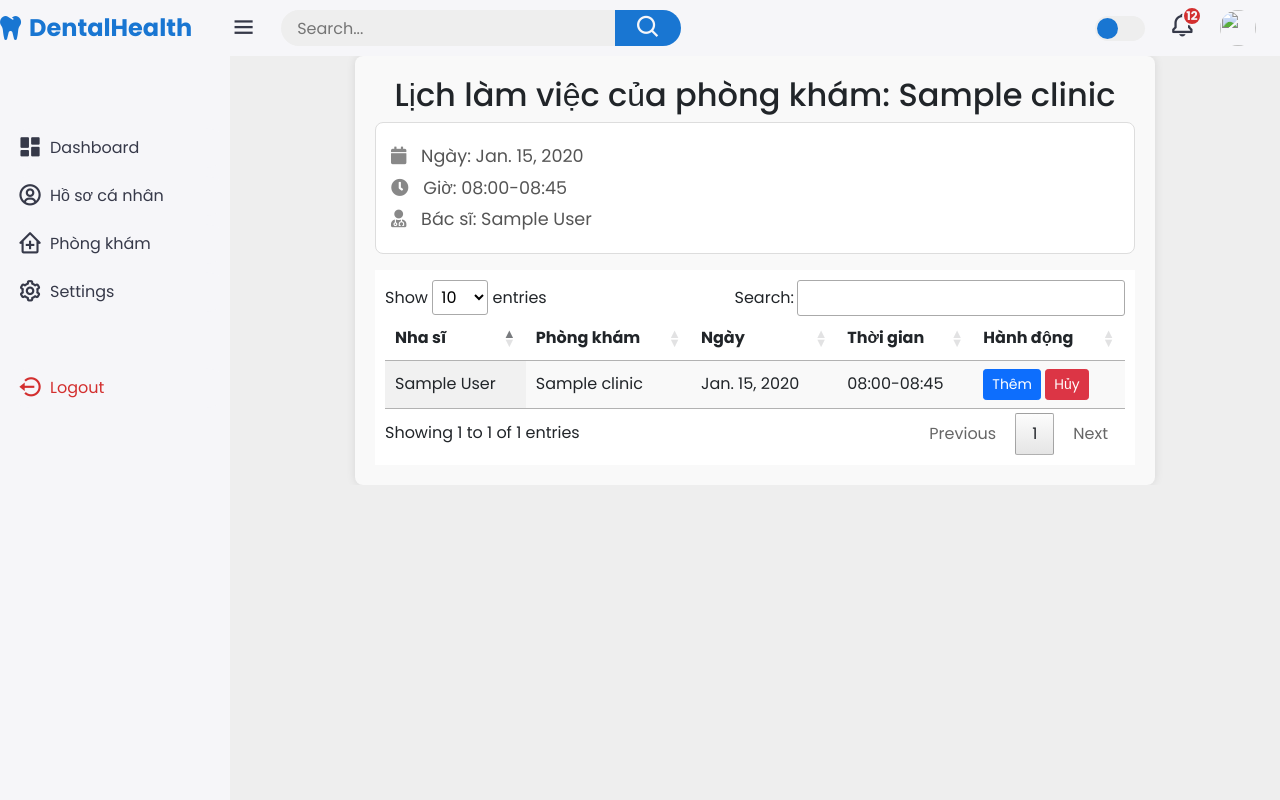
After one commit to phatdat20905/dental_clinic, a Django app: a page that uses app_manage/templates/app_manage/index.html in a window 1280 px wide. The commit adds this page. Run offline with Django 5.2, Linux system fonts and the light colour scheme; tables that the repository leaves empty hold one stand-in row (values such as "Sample post"); some libraries are stand-ins or nearby versions.

Commit message:
Hoàn thành chức năng xem, thêm, xóa, lịch làm việc cho chủ phòng khám

```diff
--- /dev/null
+++ b/app_manage/templates/app_manage/clinic_schedule.html
@@ -0,0 +1,93 @@
+{% extends 'app_manage/index.html' %}
+
+{% block main-content %}
+<div class="schedule-container">
+    <h2 class="text-center">Lịch làm việc của phòng khám: {{ clinic.clinic_name }}</h2>
+    {% if schedules %}
+        <ul class="schedule-list">
+            {% for schedule in schedules %}
+                <li class="schedule-item">
+                    <div class="schedule-details">
+                        <p><i class="fa fa-calendar"></i> Ngày: {{ schedule.day }}</p>
+                        <p><i class="fa fa-clock"></i> Giờ: {{ schedule.time }}</p>
+                        <p><i class="fa fa-user-md"></i> Bác sĩ: {{ schedule.dentist.dentist.full_name }}</p>
+                    </div>
+                </li>
+            {% endfor %}
+        </ul>
+        <div class="appointment-table-container">
+            <table id="example" class="display" style="width:100%">
+                <thead>
+                    <tr>
+                        <th>Nha sĩ</th>
+                        <th>Phòng khám</th>
+                        <th>Ngày</th>
+                        <th>Thời gian</th>
+                        <th>Hành động</th>
+                    </tr>
+                </thead>
+                <tbody>
+                    {%for item in schedules%}
+                    <tr>
+                        <td>{{item.dentist}}</td>
+                        <td>{{item.clinic}}</td>
+                        <td>{{item.day}}</td>
+                        <td>{{item.time}}</td>
+                        <td>
+
+                            <a href="{%url 'add_schedule_clinic' item.clinic.slug%}" class="btn btn-sm btn-primary"
+                            >Thêm</a
+                        >
+                            <a href="{% url 'cancel_schedule_clinic' item.clinic.slug item.id %}" class="btn btn-danger btn-sm">Hủy</a>
+                        </td>
+                    </tr>
+                    {%endfor%}
+                </tfoot>
+            </table>
+        </div>
+
+    {% else %}
+        <p class="text-center">Phòng khám hiện chưa có lịch làm việc nào.</p>
+    {% endif %}
+</div>
+
+<style>
+    .schedule-container {
+        max-width: 800px;
+        margin: 0 auto;
+        padding: 20px;
+        background-color: #f9f9f9;
+        box-shadow: 0 0 10px rgba(0, 0, 0, 0.1);
+        border-radius: 8px;
+    }
+
+    .schedule-list {
+        list-style-type: none;
+        padding: 0;
+    }
+
+    .schedule-item {
+        background-color: #fff;
+        padding: 15px;
+        margin-bottom: 10px;
+        border: 1px solid #ddd;
+        border-radius: 8px;
+        transition: background-color 0.3s;
+    }
+
+    .schedule-item:hover {
+        background-color: #f1f1f1;
+    }
+
+    .schedule-details p {
+        margin: 5px 0;
+        font-size: 1.1em;
+        color: #555;
+    }
+
+    .schedule-details p i {
+        color: #888;
+        margin-right: 10px;
+    }
+</style>
+{% endblock %}
--- a/app_manage/templates/app_manage/index.html
+++ b/app_manage/templates/app_manage/index.html
@@ -51,24 +51,21 @@
       integrity="sha384-IQsoLXl5PILFhosVNubq5LC7Qb9DXgDA9i+tQ8Zj3iwWAwPtgFTxbJ8NT4GN1R8p"
       crossorigin="anonymous"
     ></script>
-    {% comment %} <script type="text/javascript">
-      var user = {{request.user}}
-    </script> {% endcomment %}
   </head>
   <body>
     <!-- Sidebar -->
     <div class="sidebar">
         <a href="{%url 'index'%}" class="logo">
-            {% comment %} <i class='bx bx-code-alt'></i>
-            <div class="logo-name"><span>Asmr</span>Prog</div> {% endcomment %}
             <i class="fa fa-tooth me-2"></i>DentalHealth
         </a>
         <ul class="side-menu">
             <li><a href="{%url 'index'%}"><i class='bx bxs-dashboard'></i>Dashboard</a></li>
+            {%if request.user.role == 'Dentist'%}
             <li><a href="{%url 'schedule' %}"><i class='bx bxs-calendar'></i></i>Lịch làm việc</a></li>
             <li><a href="{%url 'appointment_schedule'%}"><i class='bx bx-calendar'></i></i>Lịch hẹn</a></li>
+            {%endif%}
             <li><a href="{%url "profile_dentist" user.slug%}"><i class='bx bx-user-circle'></i>Hồ sơ cá nhân</a></li>
-            <li><a href="{%url 'my_clinics'%}"><i class='bx bx-group'></i>Phòng khám</a></li>
+            <li><a href="{%url 'my_clinics'%}"><i class='bx bx-clinic' ></i></i>Phòng khám</a></li>
             <!-- Dropdown for Phòng khám -->
             {%for clinic in clinics%}
             <li><a href="{%url 'list_dentists' clinic.slug%}"><i class='bx bx-group'></i>Nha sĩ</a></li>
--- a/app_manage/templates/app_manage/my_clinics.html
+++ b/app_manage/templates/app_manage/my_clinics.html
@@ -15,9 +15,11 @@
                 <li class="clinic-item">
                     <div class="clinic-header">
                         <h3>{{ clinic.clinic_name }}</h3>
-                        <a href="{%url 'edit_clinic' clinic.slug%}" class="btn add-clinic-btn">Sửa</a>
-                        <a href="{%url 'list_dentists' clinic.slug%}" class="btn add-clinic-btn">Danh sách nha sĩ</a>
+                        <a href="{%url 'edit_clinic' clinic.slug%}" class="btn btn-success ms">Sửa</a>
+                        <a href="{%url 'list_dentists' clinic.slug%}" class="btn  btn-success ms" >Danh sách nha sĩ</a>
+                        <a href="{%url 'clinic_schedule' clinic.slug%}" class="btn  btn-success ms">Lịch làm việc</a>
                     </div>
+
                     <div class="clinic-details">
                         <p><i class="fa fa-map-marker"></i> Địa chỉ: {{ clinic.address }}</p>
                         <p><i class="fa fa-phone"></i> Số điện thoại: {{ clinic.phone_number }}</p>
--- a/app_manage/urls.py
+++ b/app_manage/urls.py
@@ -26,4 +26,8 @@ urlpatterns = [
     path('clinic/<slug:slug>/dentists/add/', views.add_dentist, name='add_dentist'),
     path('clinic/<slug:slug>/edit_dentist/<int:dentist_id>/', views.edit_dentist, name='edit_dentist'),
     path('clinic/<slug:slug>/delete_dentist/<int:dentist_id>/', views.delete_dentist, name='delete_dentist'),
+
+    path('clinic/<slug:slug>/schedule/', views.clinic_schedule, name='clinic_schedule'),
+    path('clinic/<slug:slug>/cancel_schedule/<int:schedule_id>/', views.cancel_schedule_clinic, name='cancel_schedule_clinic'),
+    path('clinic/<slug:slug>/add_schedule/', views.add_schedule_clinic, name='add_schedule_clinic'),
 ]
--- a/app_manage/views.py
+++ b/app_manage/views.py
@@ -10,70 +10,14 @@ from datetime import datetime, timedelta
 
 # Create your views here.
 def indexPage(request):
-    if request.user.role != 'ClinicOwner':
-        return render(request, '403.html', {"message": "You are not authorized to view this page."})
+    # if request.user.role != 'ClinicOwner':
+    #     return render(request, '403.html', {"message": "You are not authorized to view this page."})
 
     clinics = Clinic.objects.filter(owner=request.user)
     context = {
         'clinics': clinics,
     }
     return render(request, 'app_manage/dashboard.html', context)
-
-
-# @login_required(login_url='login')  # Đảm bảo chỉ nha sĩ đã đăng nhập mới có thể truy cập
-# def schedulePage(request):
-#     try:
-#         # Lấy thông tin nha sĩ đang đăng nhập
-#         user = request.user
-
-#         # Kiểm tra xem người dùng hiện tại có phải là nha sĩ không
-#         if not user.role == "Dentist":  # Giả định `role` xác định vai trò người dùng
-#             raise ValueError("Bạn không có quyền truy cập vào trang này.")
-
-#         dentist = Dentist.objects.get(dentist=user)
-
-#         # Lấy lịch làm việc của nha sĩ
-#         schedule = Schedule.objects.filter(dentist=dentist)
-
-#         # Nếu không có lịch làm việc nào, tạo lịch làm việc mặc định
-#         if not schedule.exists():
-#             today = datetime.now().date()
-#             time_slots = Schedule.TIME_SLOTS  # Các khung giờ mặc định từ model
-#             default_clinic = Clinic.objects.first()  # Giả định sử dụng phòng khám đầu tiên
-#             if not default_clinic:
-#                 raise ValueError("Không có phòng khám nào để tạo lịch làm việc mặc định.")
-
-#             # Tạo lịch cho 7 ngày tiếp theo
-#             new_schedules = []
-#             for i in range(7):  # Lặp qua 7 ngày tiếp theo
-#                 day = today + timedelta(days=i + 1)  # Từ ngày mai trở đi
-#                 for time_slot in time_slots:
-#                     new_schedules.append(
-#                         Schedule(
-#                             clinic=default_clinic,
-#                             dentist=dentist,
-#                             day=day,
-#                             time=time_slot[0],
-#                         )
-#                     )
-
-#             # Lưu tất cả lịch làm việc mới
-#             Schedule.objects.bulk_create(new_schedules)
-#             messages.success(request, "Lịch làm việc mặc định đã được tạo thành công!")
-#             schedule = Schedule.objects.filter(dentist=dentist)
-
-#         context = {
-#             'schedule': schedule,  # Truyền danh sách lịch làm việc vào context
-#         }
-#         return render(request, 'app_manage/schedule.html', context)
-
-#     except ValueError as e:
-#         messages.error(request, str(e))
-#         return redirect('home')  # Chuyển hướng về trang chủ nếu có lỗi
-
-#     except Exception as e:
-#         messages.error(request, f"Có lỗi xảy ra: {e}")
-#         return redirect('home')
 
 @login_required(login_url='login')  # Đảm bảo chỉ nha sĩ đã đăng nhập mới có thể truy cập
 def schedulePage(request):
@@ -426,7 +370,7 @@ def edit_dentist(request, slug, dentist_id):
     clinic = get_object_or_404(Clinic, slug=slug, owner=request.user)
     dentist = get_object_or_404(Dentist, id=dentist_id, clinic=clinic)
     if request.method == 'POST':
-        user_form = UpdateUserForm(request.POST, instance=dentist.dentist)
+        user_form = UpdateUserForm(request.POST, request.FILES, instance=dentist.dentist)
         dentist_form = DentistForm(request.POST, instance=dentist)
         if user_form.is_valid() and dentist_form.is_valid():
             user_form.save()
@@ -462,3 +406,51 @@ def delete_dentist(request, slug, dentist_id):
         'clinic': clinic,
     }
     return render(request, 'app_manage/delete_dentist.html', context)
+
+
+def clinic_schedule(request, slug):
+    clinic = get_object_or_404(Clinic, slug=slug)
+    schedules = Schedule.objects.filter(clinic=clinic)
+    context = {
+        'clinic': clinic,
+        'schedules': schedules,
+    }
+    return render(request, 'app_manage/clinic_schedule.html', context)
+
+
+@login_required
+def cancel_schedule_clinic(request, slug, schedule_id):
+    clinic = get_object_or_404(Clinic, slug=slug, owner=request.user)
+    schedule = get_object_or_404(Schedule, id=schedule_id, clinic=clinic)
+    if request.method == 'POST':
+        schedule.delete()
+        messages.success(request, "Lịch làm việc đã được xóa thành công!")
+        return redirect('clinic_schedule', slug=slug)
+
+    context = {
+        'schedule': schedule,
+        'clinic': clinic,
+    }
+    return render(request, 'app_manage/delete_schedule_clinic.html', context)
+
+@login_required(login_url='login')  # Chỉ cho phép người dùng đã đăng nhập
+def add_schedule_clinic(request, slug):
+    clinic = get_object_or_404(Clinic, slug=slug, owner=request.user)
+    if request.method == 'POST':
+        form = ScheduleForm(request.POST, clinic=clinic)
+        if form.is_valid():
+            schedule = form.save(commit=False)
+            schedule.clinic = clinic
+            schedule.save()
+            messages.success(request, "Lịch làm việc đã được thêm thành công!")
+            return redirect('clinic_schedule', slug=slug)
+        else:
+            messages.error(request, "Vui lòng kiểm tra lại thông tin.")
+    else:
+        form = ScheduleForm(clinic=clinic)
+
+    context = {
+        'form': form,
+        'clinic': clinic,
+    }
+    return render(request, 'app_manage/add_schedule_clinic.html', context)
```
Also changed, not shown: app_manage/forms.py (+14 -0 lines), app_manage/templates/app_manage/add_schedule_clinic.html (added, +49 -0 lines), app_manage/templates/app_manage/delete_schedule_clinic.html (added, +56 -0 lines), website/static/website/img/dentist/bac-si-nhan-thumb_8cjAsxJ.jpg (added).
